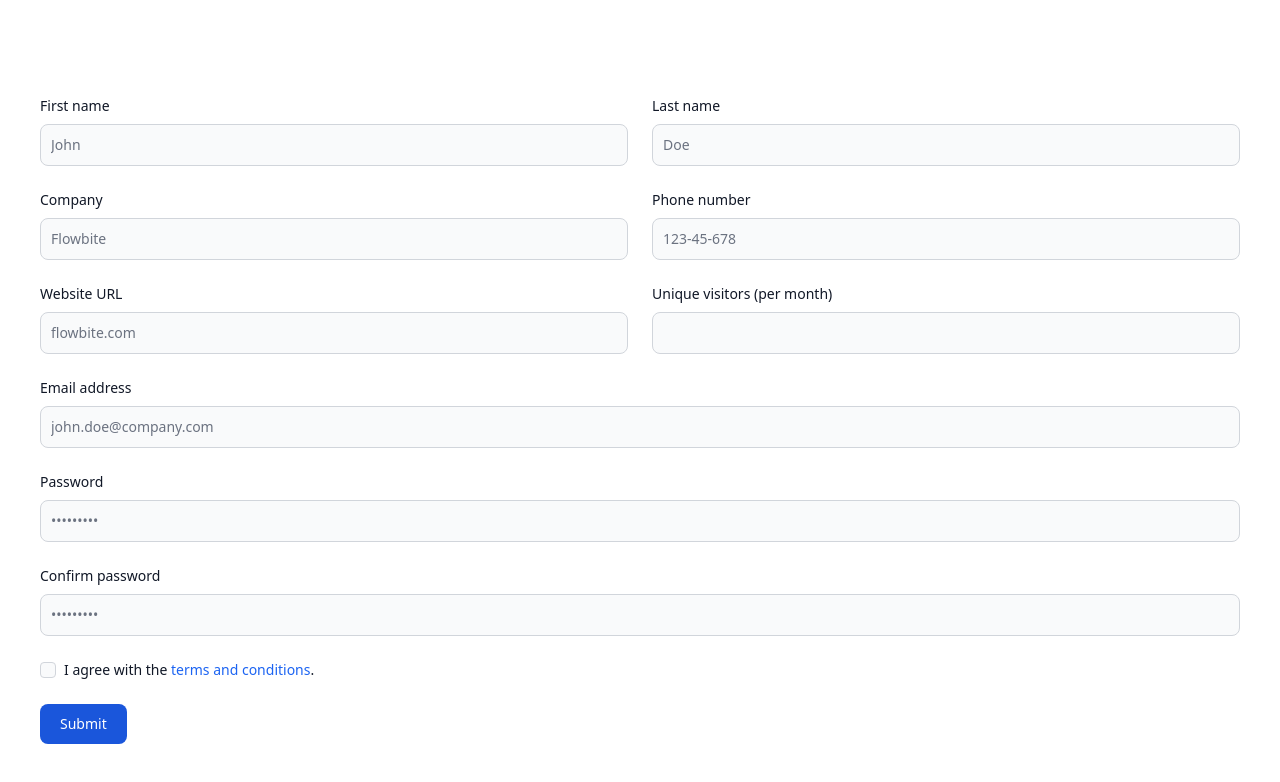
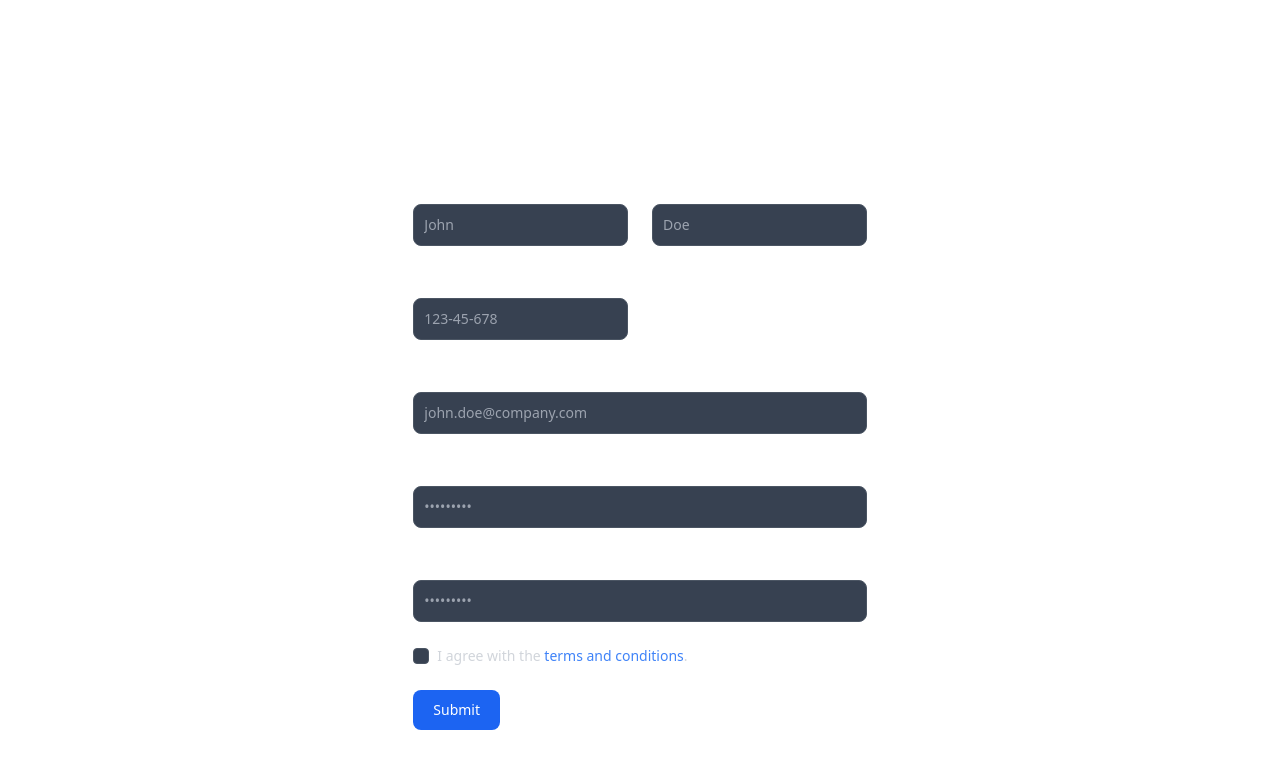
Before and after one commit to thedudesinc/RaceTracker, an Angular app: page /register in a window 1280 px wide. Shown: the top 782 px of the page. Built offline with nearby package versions, Linux system fonts and the light colour scheme.

Commit message:
added dark mode and switch

```diff
--- a/src/app/app.component.html
+++ b/src/app/app.component.html
@@ -1 +1 @@
-<router-outlet></router-outlet>
+<div><router-outlet></router-outlet></div>
--- a/src/app/app.component.scss
+++ b/src/app/app.component.scss
@@ -0,0 +1,3 @@
+:host {
+  @apply block dark:bg-gray-900 h-full;
+}
--- a/src/app/app.component.ts
+++ b/src/app/app.component.ts
@@ -1,4 +1,4 @@
-import { Component, OnInit } from '@angular/core';
+import { Component, HostListener, OnInit, Renderer2 } from '@angular/core';
 import { initFlowbite } from 'flowbite';
 
 @Component({
@@ -9,8 +9,29 @@ import { initFlowbite } from 'flowbite';
 export class AppComponent implements OnInit {
   title = 'RaceTracker';
 
+  constructor(private renderer: Renderer2) {
+  }
+
   ngOnInit(): void {
     initFlowbite();
+    this.initTheme();
   }
 
+  initTheme(): void {
+    const theme = localStorage.getItem('theme');
+    this.renderer.addClass(document.body, theme || 'dark');
+  }
+
+  @HostListener('window:keyup', ['$event'])
+  changeTheme(event: KeyboardEvent): void {
+    if (event.keyCode !== 37) return;
+
+    const theme = localStorage.getItem('theme') || 'dark';
+    const newTheme = theme === 'dark' ? 'light' : 'dark';
+
+    ['light', 'dark'].forEach((t) => this.renderer.removeClass(document.body, t));
+
+    this.renderer.addClass(document.body, newTheme);
+    localStorage.setItem('theme', newTheme);
+  }
 }
--- a/src/app/layout/register/register.component.html
+++ b/src/app/layout/register/register.component.html
@@ -1,4 +1,5 @@
-<div class="container mx-auto mt-24 px-10">
+<div class="w-5/12 mx-auto px-10">
+  <h1 class="mb-10 pt-24 text-4xl font-bold dark:text-white">Register</h1>
   <form>
     <div class="grid gap-6 mb-6 md:grid-cols-2">
       <div>
@@ -14,29 +15,10 @@
           placeholder="Doe" required>
       </div>
       <div>
-        <label for="company" class="block mb-2 text-sm font-medium text-gray-900 dark:text-white">Company</label>
-        <input type="text" id="company"
-          class="bg-gray-50 border border-gray-300 text-gray-900 text-sm rounded-lg focus:ring-blue-500 focus:border-blue-500 block w-full p-2.5 dark:bg-gray-700 dark:border-gray-600 dark:placeholder-gray-400 dark:text-white dark:focus:ring-blue-500 dark:focus:border-blue-500"
-          placeholder="Flowbite" required>
-      </div>
-      <div>
         <label for="phone" class="block mb-2 text-sm font-medium text-gray-900 dark:text-white">Phone number</label>
         <input type="tel" id="phone"
           class="bg-gray-50 border border-gray-300 text-gray-900 text-sm rounded-lg focus:ring-blue-500 focus:border-blue-500 block w-full p-2.5 dark:bg-gray-700 dark:border-gray-600 dark:placeholder-gray-400 dark:text-white dark:focus:ring-blue-500 dark:focus:border-blue-500"
           placeholder="123-45-678" pattern="[0-9]{3}-[0-9]{2}-[0-9]{3}" required>
-      </div>
-      <div>
-        <label for="website" class="block mb-2 text-sm font-medium text-gray-900 dark:text-white">Website URL</label>
-        <input type="url" id="website"
-          class="bg-gray-50 border border-gray-300 text-gray-900 text-sm rounded-lg focus:ring-blue-500 focus:border-blue-500 block w-full p-2.5 dark:bg-gray-700 dark:border-gray-600 dark:placeholder-gray-400 dark:text-white dark:focus:ring-blue-500 dark:focus:border-blue-500"
-          placeholder="flowbite.com" required>
-      </div>
-      <div>
-        <label for="visitors" class="block mb-2 text-sm font-medium text-gray-900 dark:text-white">Unique visitors (per
-          month)</label>
-        <input type="number" id="visitors"
-          class="bg-gray-50 border border-gray-300 text-gray-900 text-sm rounded-lg focus:ring-blue-500 focus:border-blue-500 block w-full p-2.5 dark:bg-gray-700 dark:border-gray-600 dark:placeholder-gray-400 dark:text-white dark:focus:ring-blue-500 dark:focus:border-blue-500"
-          placeholder="" required>
       </div>
     </div>
     <div class="mb-6">
--- a/src/styles.scss
+++ b/src/styles.scss
@@ -1,4 +1,8 @@
-/* You can add global styles to this file, and also import other style files */
 @tailwind base;
 @tailwind components;
 @tailwind utilities;
+
+html,
+body {
+  @apply h-full;
+}
--- a/tailwind.config.js
+++ b/tailwind.config.js
@@ -1,5 +1,6 @@
 /** @type {import('tailwindcss').Config} */
 module.exports = {
+  darkMode: 'class',
   theme: {
     extend: {},
   },
```
